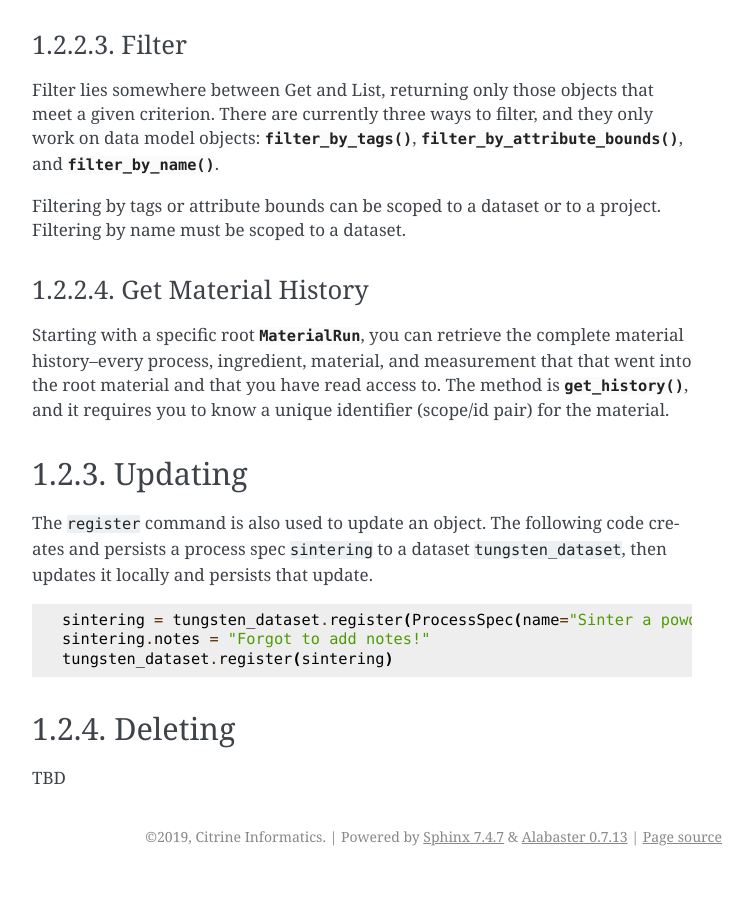
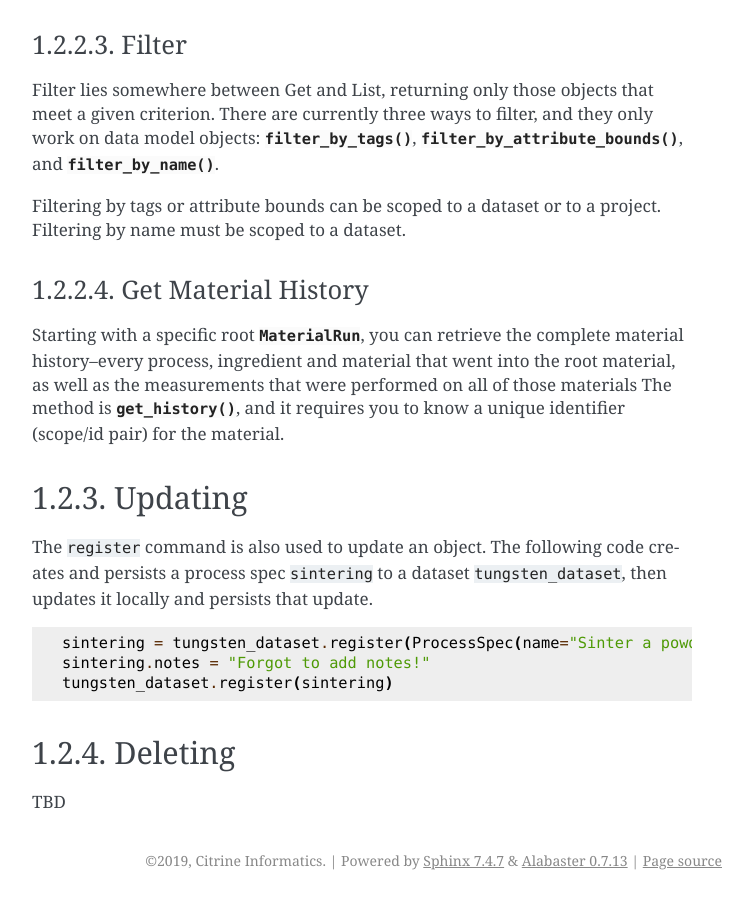
Before and after one commit to CitrineInformatics/citrine-python, a Sphinx documentation site: the page built from docs/source/getting_started/basic_functionality.rst, in a window 1280 px wide and 900 px high, scrolled down 1449 px. Shown: the whole window, without its empty margins (388-1141 px from the left). Built offline with Sphinx 7.4.7, drawn with Linux system fonts in a browser that asks for light colours; before the commit the page ends 2325 px from its top, so only the background shows below that.

Commit message:
Clean up language to differentiate measurements

```diff
--- a/docs/source/getting_started/basic_functionality.rst
+++ b/docs/source/getting_started/basic_functionality.rst
@@ -75,9 +75,9 @@ Get Material History
 ^^^^^^^^^^^^^^^^^^^^
 
 Starting with a specific root :class:`MaterialRun <citrine.resources.material_run.MaterialRun>`,
-you can retrieve the complete material history--every process, ingredient, material, and measurement
-that that went into the root material and that you have read access to. The method is
-:func:`~citrine.resources.material_run.MaterialRunCollection.get_history`,
+you can retrieve the complete material history--every process, ingredient and material that went
+into the root material, as well as the measurements that were performed on all of those materials
+The method is :func:`~citrine.resources.material_run.MaterialRunCollection.get_history`,
 and it requires you to know a unique identifier (scope/id pair) for the material.
 
 Updating
```
Also changed, not shown: 1 other file.
